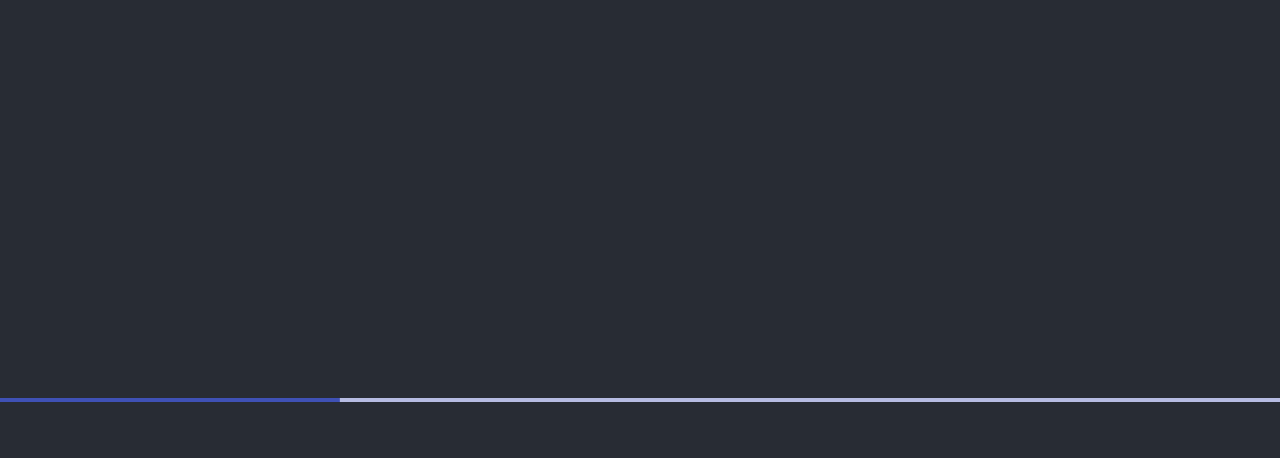
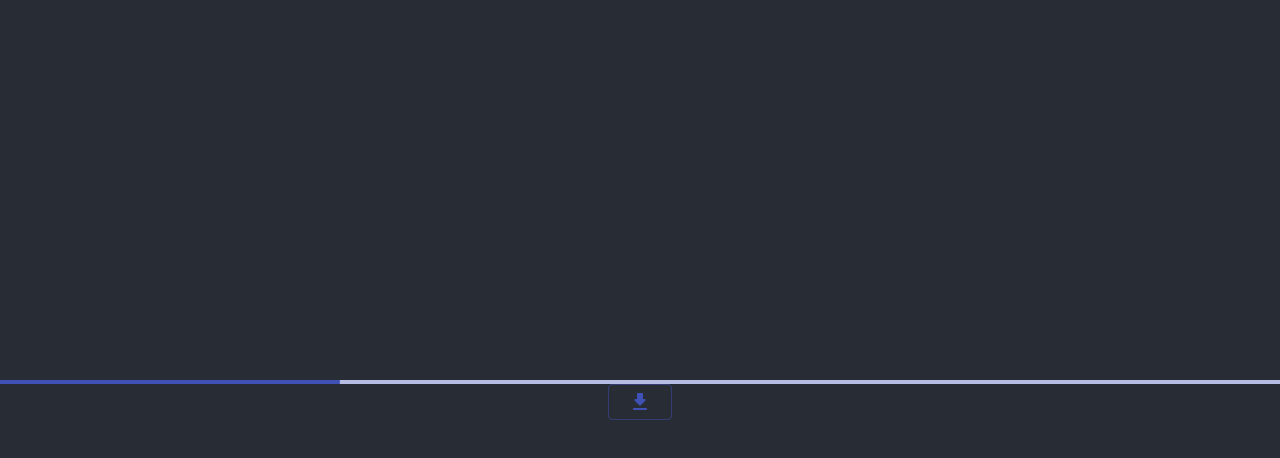
Before and after one commit to kerrickchan/progressdownloadbutton-component, a React (Create React App) app: page / in a window 1280 px wide. Both pictures are taken after a click on the button "DOWNLOAD". Shown: the top 458 px of the page. Built offline with nearby package versions, Linux system fonts and the light colour scheme.

Commit message:
change original button to linear button

```diff
--- a/src/App.tsx
+++ b/src/App.tsx
@@ -1,5 +1,6 @@
 import React from 'react';
 import './App.css';
+import LinearDownloadButton from './components/buttons/lineardownloadbutton.component';
 import DownloadButton from './components/buttons/downloadbutton.component';
 
 function App() {
@@ -34,6 +35,14 @@ function App() {
   return (
     <div className="App">
       <header className="App-header">
+        <LinearDownloadButton
+          progress={progress}
+          onClick={handleDownloadStart}
+          onComplete={handleDownloadComplete}
+          onDownloadResume={handleDownloadResume}
+        >
+          {word}
+        </LinearDownloadButton>
         <DownloadButton
           progress={progress}
           onClick={handleDownloadStart}
--- a/src/components/buttons/downloadbutton.component.tsx
+++ b/src/components/buttons/downloadbutton.component.tsx
@@ -1,15 +1,20 @@
 import React, { ReactNode, useState, useEffect } from 'react';
 import { makeStyles, Theme } from '@material-ui/core/styles';
 import Button from '@material-ui/core/Button';
-import LinearProgress from '@material-ui/core/LinearProgress';
 import GetAppRoundedIcon from '@material-ui/icons/GetAppRounded';
+import AutorenewRoundedIcon from '@material-ui/icons/AutorenewRounded';
 import DoneRoundedIcon from '@material-ui/icons/DoneRounded';
+import { isClassExpression } from 'typescript';
 
 const useStyles = makeStyles<Theme, DownloadButtonProps>((theme) => ({
   download: (props) => ({
   }),
+  wait: (props) => ({
+  }),
   progress: (props) => ({
-    width: '100%',
+  }),
+  progressIcon: (props) => ({
+    animation: 'spin 4s linear infinite',
   }),
   complete: (props) => ({
   }),
@@ -29,7 +34,7 @@ export type DownloadButtonState = 'button' | 'downloading' | 'complete';
 function DownloadButton(props: DownloadButtonProps) {
   const classes = useStyles(props);
   const [downloadState, setDownloadState] = useState<DownloadButtonState>('button');
-  const { children, progress, downloadResumeTimeout } = props;
+  const { progress, downloadResumeTimeout } = props;
 
   const handleButtonClick = (event: React.MouseEvent<HTMLButtonElement>) => {
     setDownloadState('downloading');
@@ -47,24 +52,36 @@ function DownloadButton(props: DownloadButtonProps) {
         props.onDownloadResume?.();
       }, downloadResumeTimeout);
     }
-  }, [progress,downloadState, downloadResumeTimeout, props])
+  }, [progress, downloadState, downloadResumeTimeout, props])
 
   let component;
   switch (downloadState) {
     case 'button':
-      component = <Button className={classes.download} variant='outlined' color='primary' onClick={handleButtonClick}><GetAppRoundedIcon />{children}</Button>
+      component = <Button className={classes.download} variant='outlined' color='primary' onClick={handleButtonClick}><GetAppRoundedIcon /></Button>
       break;
     case 'downloading':
       component = progress && progress > 0 && progress < 100?
-        <LinearProgress className={classes.progress} color='primary' variant='determinate' value={progress} /> :
-        <LinearProgress className={classes.progress} color='primary' />
+        <Button className={classes.progress} style={{}} variant='outlined' color='primary' onClick={handleButtonClick}><AutorenewRoundedIcon className={classes.progressIcon} /></Button> :
+        <Button className={classes.wait} variant='outlined' color='primary' onClick={handleButtonClick}><AutorenewRoundedIcon className={classes.progressIcon} /></Button>
       break;
     case 'complete':
-      component = <Button className={classes.complete} variant='outlined' color='primary'><DoneRoundedIcon />{children}</Button>
+      component = <Button className={classes.complete} variant='outlined' color='primary'><DoneRoundedIcon /></Button>
       break;
   }
 
-  return component;
+  return <>
+    <style>
+      {
+        `
+          @keyframes spin {
+            0% { transform: rotate(0deg); }
+            100% { transform: rotate(360deg); }
+          }
+        `
+      }
+    </style>
+    {component}
+  </>
 }
 
 DownloadButton.defaultProps = {
--- /dev/null
+++ b/src/components/buttons/lineardownloadbutton.component.tsx
@@ -0,0 +1,75 @@
+import React, { ReactNode, useState, useEffect } from 'react';
+import { makeStyles, Theme } from '@material-ui/core/styles';
+import Button from '@material-ui/core/Button';
+import LinearProgress from '@material-ui/core/LinearProgress';
+import GetAppRoundedIcon from '@material-ui/icons/GetAppRounded';
+import DoneRoundedIcon from '@material-ui/icons/DoneRounded';
+
+const useStyles = makeStyles<Theme, LinearDownloadButtonProps>((theme) => ({
+  download: (props) => ({
+  }),
+  progress: (props) => ({
+    width: '100%',
+  }),
+  complete: (props) => ({
+  }),
+}));
+
+export interface LinearDownloadButtonProps {
+  children?: ReactNode;
+  progress?: number;
+  downloadResumeTimeout?: number;
+  onClick?: (event: React.MouseEvent<HTMLButtonElement>) => void;
+  onComplete?: () => void;
+  onDownloadResume?: () => void;
+}
+
+export type LinearDownloadButtonState = 'button' | 'downloading' | 'complete';
+
+function LinearDownloadButton(props: LinearDownloadButtonProps) {
+  const classes = useStyles(props);
+  const [downloadState, setDownloadState] = useState<LinearDownloadButtonState>('button');
+  const { children, progress, downloadResumeTimeout } = props;
+
+  const handleButtonClick = (event: React.MouseEvent<HTMLButtonElement>) => {
+    setDownloadState('downloading');
+
+    props.onClick?.(event);
+  }
+
+  useEffect(() => {
+    if (progress && progress >= 100 && downloadState === 'downloading') {
+      setDownloadState('complete');
+      props.onComplete?.();
+
+      setTimeout(() => {
+        setDownloadState('button');
+        props.onDownloadResume?.();
+      }, downloadResumeTimeout);
+    }
+  }, [progress, downloadState, downloadResumeTimeout, props])
+
+  let component;
+  switch (downloadState) {
+    case 'button':
+      component = <Button className={classes.download} variant='outlined' color='primary' onClick={handleButtonClick}><GetAppRoundedIcon />{children}</Button>
+      break;
+    case 'downloading':
+      component = progress && progress > 0 && progress < 100?
+        <LinearProgress className={classes.progress} color='primary' variant='determinate' value={progress} /> :
+        <LinearProgress className={classes.progress} color='primary' />
+      break;
+    case 'complete':
+      component = <Button className={classes.complete} variant='outlined' color='primary'><DoneRoundedIcon />{children}</Button>
+      break;
+  }
+
+  return component;
+}
+
+LinearDownloadButton.defaultProps = {
+  progress: 0,
+  downloadResumeTimeout: 3000,
+}
+
+export default LinearDownloadButton;
```
